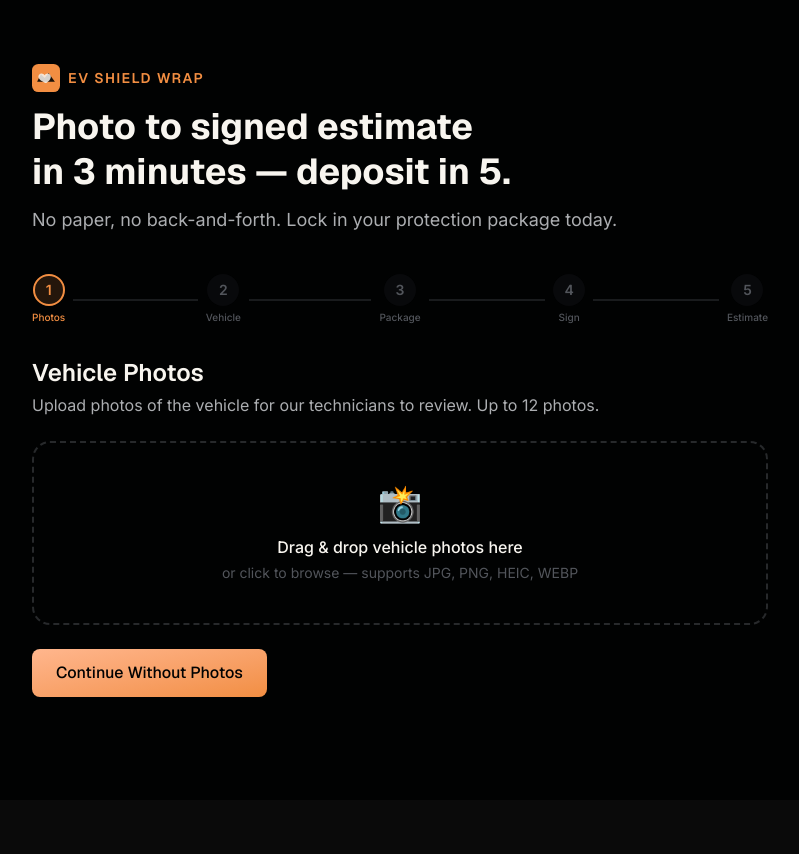
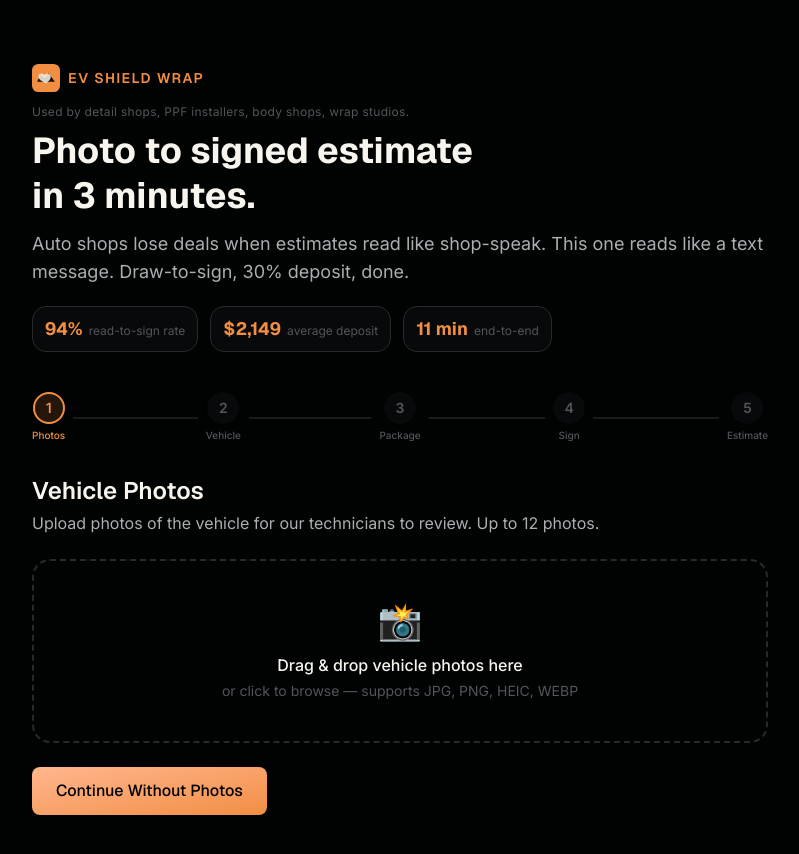
Before and after one commit to johnhnguyen97/nguyenetic, a Next.js app: page /work/auto-quote in a window 1280 px wide. Shown: the top 854 px of the page, without its empty margins (240-1039 px from the left). Before the commit the page ends 800 px from the top, so only its background shows below. Built offline with nearby package versions, Linux system fonts and the light colour scheme.

Commit message:
feat(portfolio): polish /work/auto-quote as Estimate Translator funnel

```diff
--- a/src/app/work/auto-quote/page.tsx
+++ b/src/app/work/auto-quote/page.tsx
@@ -2,6 +2,7 @@
 
 import { useState, useRef, useEffect, useCallback, useReducer } from "react";
 import { motion, AnimatePresence, useReducedMotion } from "framer-motion";
+import { LeadCapture } from "@/components/ui/lead-capture";
 
 // ─── Types ────────────────────────────────────────────────────────────────────
 
@@ -1108,6 +1109,7 @@ function StepEstimate({ state, dispatch, onReset }: {
 }) {
   const [showStripe, setShowStripe] = useState(false);
   const [toast, setToast] = useState("");
+  const [pdfUnlocked, setPdfUnlocked] = useState(false);
   const shouldReduce = useReducedMotion();
 
   const subtotal = calcSubtotal(state);
@@ -1265,9 +1267,37 @@ function StepEstimate({ state, dispatch, onReset }: {
           <PrimaryButton onClick={() => setShowStripe(true)} disabled={state.depositPaid}>
             {state.depositPaid ? `✓ Deposit Paid ($${deposit.toLocaleString()})` : `Pay 30% deposit — $${deposit.toLocaleString()}`}
           </PrimaryButton>
-          <SecondaryButton onClick={() => window.print()}>Download PDF</SecondaryButton>
+          {pdfUnlocked ? (
+            <SecondaryButton onClick={() => window.print()}>Download PDF</SecondaryButton>
+          ) : null}
           <SecondaryButton onClick={handleTextMe}>Text me the estimate</SecondaryButton>
           <SecondaryButton onClick={handleShare}>Copy share link</SecondaryButton>
+        </div>
+
+        {/* Lead capture gate — PDF unlocks after email */}
+        {!pdfUnlocked && (
+          <LeadCapture
+            appSlug="auto-quote"
+            context="before-pdf-export"
+            buttonLabel="Email me a copy"
+            onCaptured={() => setPdfUnlocked(true)}
+            className="print:hidden"
+          />
+        )}
+
+        {/* Funnel CTA */}
+        <div className="bg-[oklch(0.14_0.005_260)] border border-[oklch(0.28_0.005_260)] rounded-2xl p-5 print:hidden">
+          <p className="font-display font-semibold text-[oklch(0.97_0.008_80)] text-lg mb-1">Want this set up for your shop?</p>
+          <p className="text-[oklch(0.75_0.005_260)] text-sm mb-4">We&apos;ll white-label it with your logo, wire your Stripe for real deposits, and have it live on your domain in a week.</p>
+          <div className="flex flex-wrap items-center gap-3">
+            <a
+              href="mailto:hello@nguyenetic.com?subject=Auto-quote setup for my shop"
+              className="inline-flex items-center gap-2 py-2.5 px-5 rounded-xl font-display font-semibold text-sm text-[oklch(0.08_0.005_260)] bg-gradient-to-r from-[oklch(0.80_0.16_55)] to-[oklch(0.74_0.15_55)] hover:from-[oklch(0.85_0.17_55)] hover:to-[oklch(0.80_0.16_55)] transition-all shadow-[0_0_20px_oklch(0.74_0.15_55/25%)]"
+            >
+              Book 15-min call &mdash; Nguyenetic
+            </a>
+            <span className="text-[oklch(0.45_0.01_260)] text-sm">or <a href="#" className="underline underline-offset-2 hover:text-[oklch(0.75_0.005_260)] transition-colors">self-serve at $49/mo &rarr;</a></span>
+          </div>
         </div>
 
         <div className="flex gap-3 print:hidden">
@@ -1386,10 +1416,26 @@ export default function AutoQuotePage() {
             </svg>
             <span className="text-[oklch(0.74_0.15_55)] font-display font-semibold text-sm tracking-widest uppercase">EV Shield Wrap</span>
           </div>
+          {/* Proof line */}
+          <p className="text-[oklch(0.45_0.01_260)] text-xs mb-2 tracking-wide">Used by detail shops, PPF installers, body shops, wrap studios.</p>
           <h1 className="font-display text-3xl sm:text-4xl font-bold text-[oklch(0.97_0.008_80)] leading-tight">
-            Photo to signed estimate<br />in 3 minutes — deposit in 5.
+            Photo to signed estimate<br />in 3 minutes.
           </h1>
-          <p className="text-[oklch(0.75_0.005_260)] mt-3 text-lg">No paper, no back-and-forth. Lock in your protection package today.</p>
+          <p className="text-[oklch(0.75_0.005_260)] mt-3 text-base sm:text-lg">Auto shops lose deals when estimates read like shop-speak. This one reads like a text message. Draw-to-sign, 30% deposit, done.</p>
+
+          {/* Trust stats */}
+          <div className="flex flex-wrap gap-3 mt-5">
+            {[
+              { stat: "94%", label: "read-to-sign rate" },
+              { stat: "$2,149", label: "average deposit" },
+              { stat: "11 min", label: "end-to-end" },
+            ].map(({ stat, label }) => (
+              <div key={stat} className="flex items-baseline gap-1.5 bg-[oklch(0.14_0.005_260)] border border-[oklch(0.28_0.005_260)] rounded-xl px-3 py-2">
+                <span className="font-display font-bold text-[oklch(0.74_0.15_55)] text-lg">{stat}</span>
+                <span className="text-[oklch(0.45_0.01_260)] text-xs">{label}</span>
+              </div>
+            ))}
+          </div>
         </div>
 
         {state.step < 5 && <StepIndicator current={state.step} />}
```
